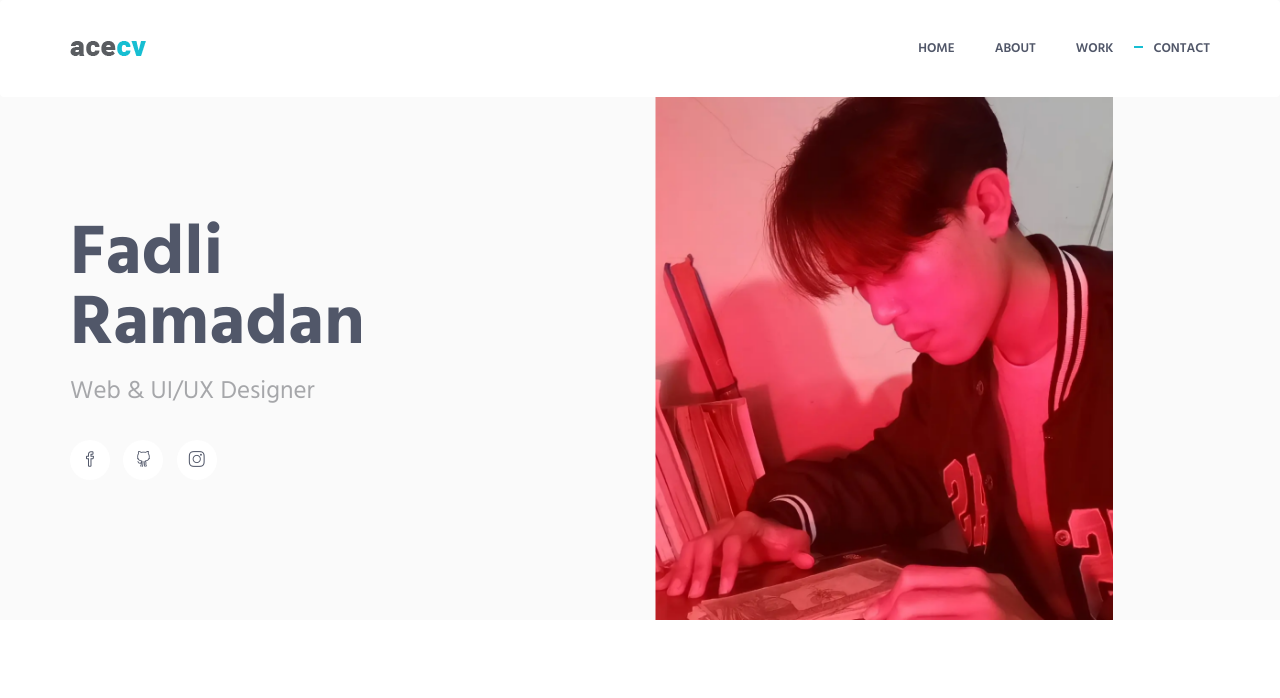
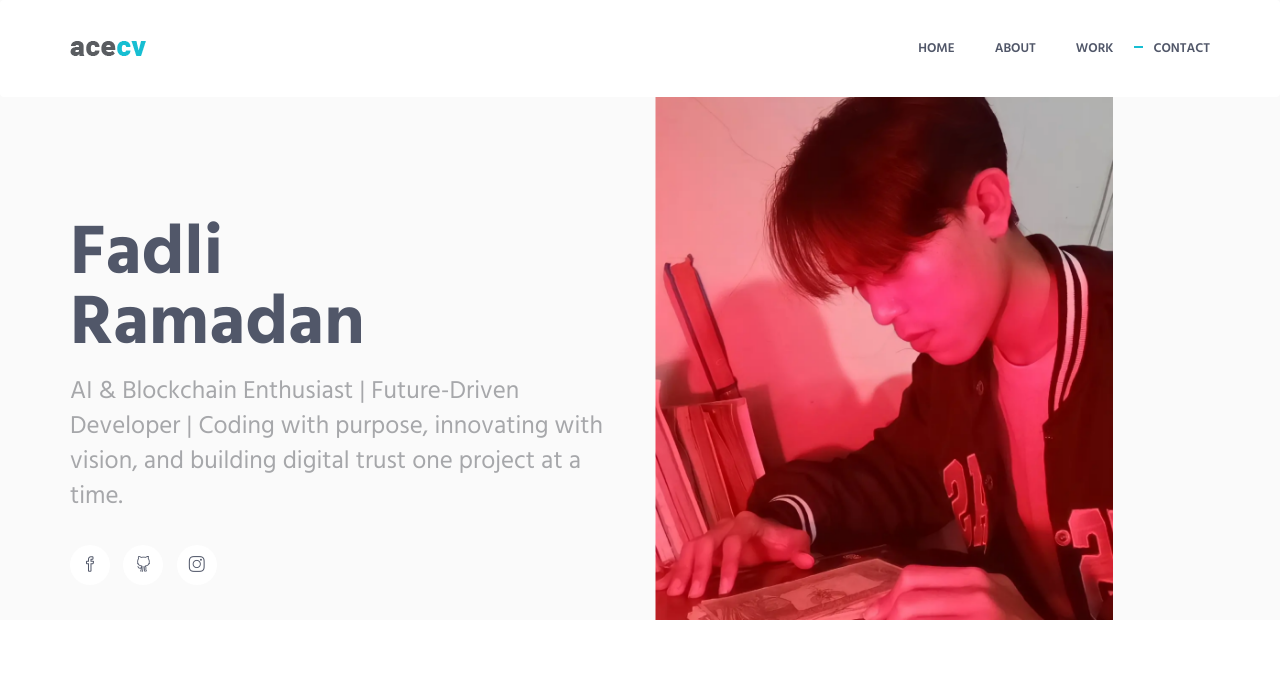
Before and after one commit to Freganovic/portofolio, a plain HTML site: page index.html in a window 1280 px wide. Shown: the top 698 px of the page. Drawn offline with Linux system fonts and the light colour scheme.

Commit message:
Update index.html

```diff
--- a/index.html
+++ b/index.html
@@ -87,7 +87,7 @@
               Fadli <br />
               Ramadan
             </h1>
-            <p class="promo-block-text">Web &amp; UI/UX Designer</p>
+            <p class="promo-block-text">AI & Blockchain Enthusiast | Future-Driven Developer | Coding with purpose, innovating with vision, and building digital trust one project at a time.</p>
           </div>
           <ul class="list-inline">
             <li>
```
